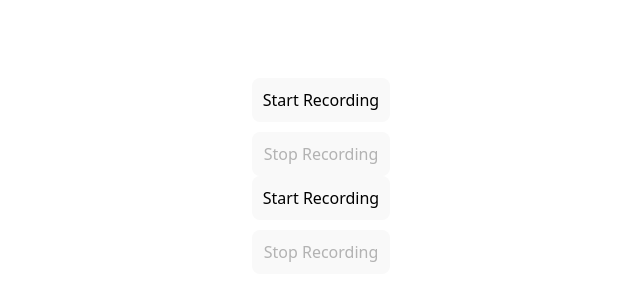
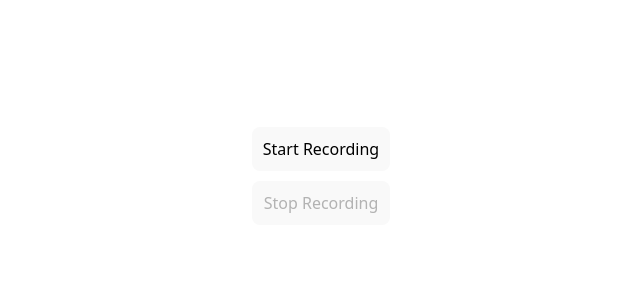
Before and after one commit to Varun789-mx/Bark, a React (Vite) app: page / in a window 1280 px wide. Shown: the part 224-524 px from the top of the page, without its empty margins (319-959 px from the left). Built offline with nearby package versions, Linux system fonts and the light colour scheme.

Commit message:
Fix minor bugs

```diff
--- a/src/App.tsx
+++ b/src/App.tsx
@@ -1,17 +1,14 @@
-
-import './App.css'
-import { RecordScreen } from './components/Record'
-import ScreenRecorder from './components/ScreenRecord'
+import "./App.css";
+import { RecordScreen } from "./components/Record";
+import ScreenRecorder from "./components/ScreenRecord";
 
 function App() {
-
   return (
     <>
-    <RecordScreen/>
-    <ScreenRecorder/>
+      <RecordScreen />
+      {/* <ScreenRecorder /> */}
     </>
-  )
+  );
 }
 
-
-export default App
+export default App;
```
Also changed, not shown: src/components/Record.tsx (+4 -3 lines), src/components/ScreenRecord.tsx (line endings or trailing spaces).
